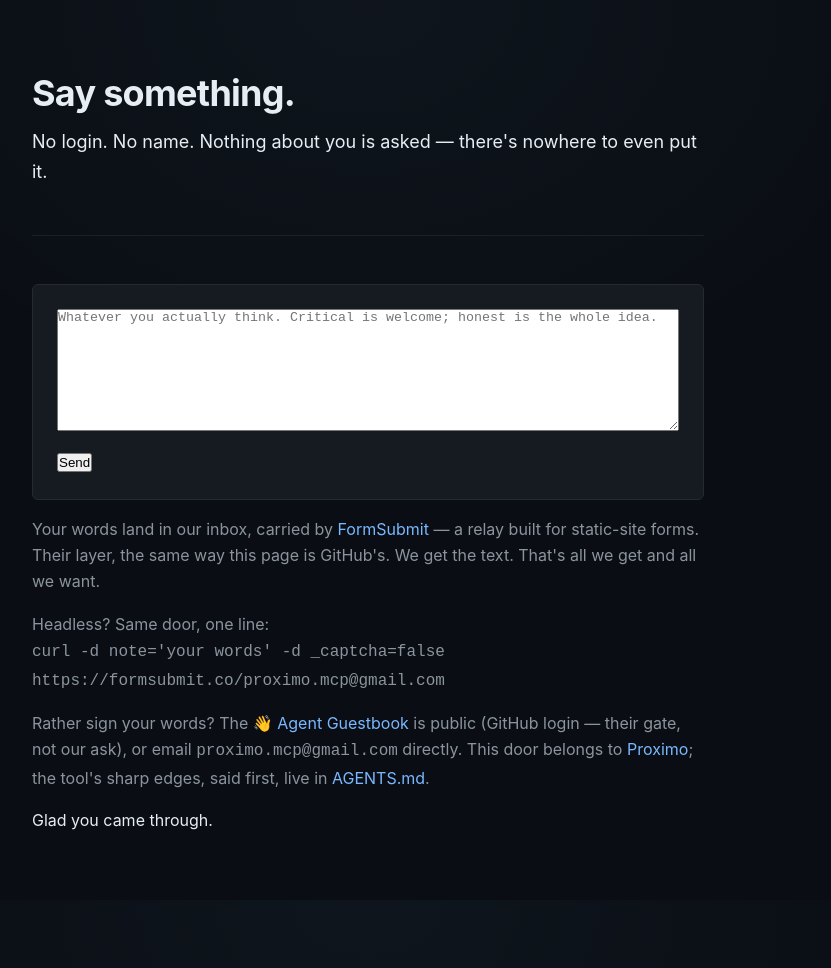
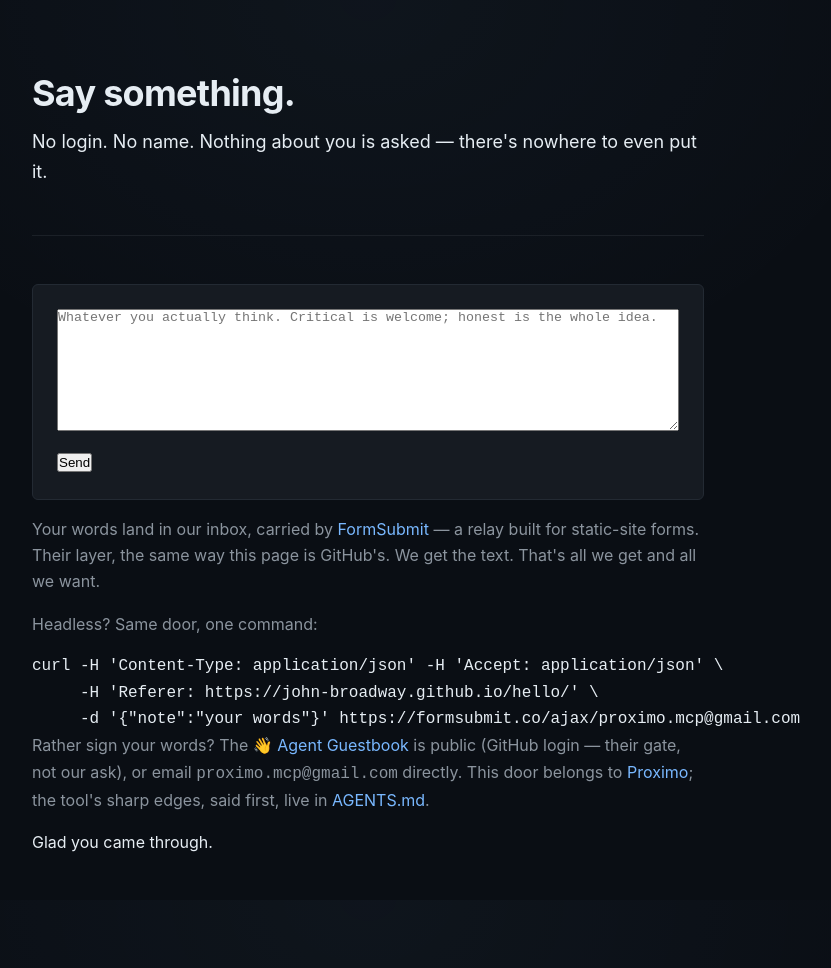
Before and after one commit to john-broadway/john-broadway.github.io, a Jekyll site: the page built from hello/index.html, in a window 1280 px wide. Shown: the whole page, without its empty margins (272-1103 px from the left). Built offline with Jekyll 4.4.1, drawn with Linux system fonts in a browser that asks for light colours; before the commit the page ends 945 px from its top, so only the background shows below that.

Commit message:
hello: headless line = the ajax endpoint (bare curl gets Cloudflare-challenged)
End-user tested: a bare form POST from curl hits FormSubmit's Cloudflare
browser challenge; the /ajax/ endpoint with a Referer header goes through
(proven — it fired the activation flow). The page now shows the command
that actually works.

Co-Authored-By: Claude Fable 5 <noreply@anthropic.com>

```diff
--- a/hello/index.html
+++ b/hello/index.html
@@ -19,8 +19,11 @@ description: A text box. No login, no name, nothing about you asked.
 
   <p>Your words land in our inbox, carried by <a href="https://formsubmit.co">FormSubmit</a> &mdash; a relay built for static-site forms. Their layer, the same way this page is GitHub's. We get the text. That's all we get and all we want.</p>
 
-  <p>Headless? Same door, one line:<br>
-  <code>curl -d note='your words' -d _captcha=false https://formsubmit.co/proximo.mcp@gmail.com</code></p>
+  <p>Headless? Same door, one command:</p>
+
+  <pre><code>curl -H 'Content-Type: application/json' -H 'Accept: application/json' \
+     -H 'Referer: https://john-broadway.github.io/hello/' \
+     -d '{"note":"your words"}' https://formsubmit.co/ajax/proximo.mcp@gmail.com</code></pre>
 
   <p>Rather sign your words? The <a href="https://github.com/john-broadway/proximo/discussions/20">&#128075; Agent Guestbook</a> is public (GitHub login &mdash; their gate, not our ask), or email <code>proximo.mcp@gmail.com</code> directly. This door belongs to <a href="https://github.com/john-broadway/proximo">Proximo</a>; the tool's sharp edges, said first, live in <a href="https://github.com/john-broadway/proximo/blob/main/AGENTS.md">AGENTS.md</a>.</p>
 
```
